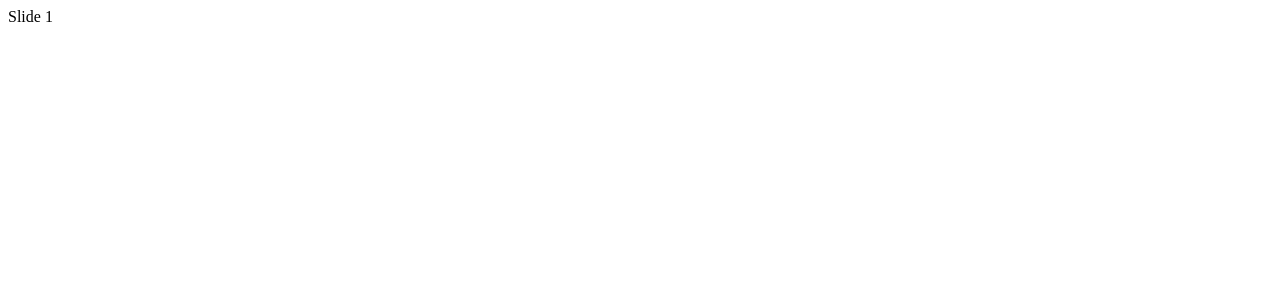
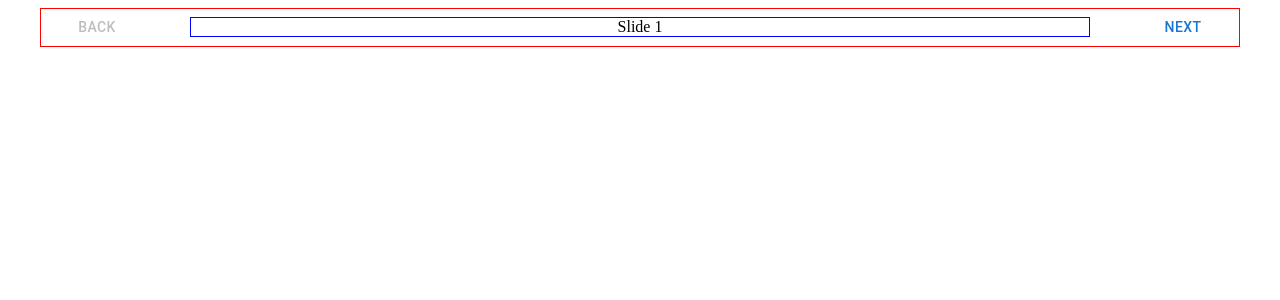
Before and after one commit to RileyCullen/bioc-grade-calculator, a React (Vite) app: page / in a window 1280 px wide. Shown: the top 300 px of the page. Built offline with nearby package versions, Linux system fonts and the light colour scheme.

Commit message:
Slideshow and Slide work

```diff
--- a/src/slideshow/slide.tsx
+++ b/src/slideshow/slide.tsx
@@ -1,3 +1,4 @@
+import { Container, Grid2 } from '@mui/material';
 import { ReactNode } from 'react';
 
 export interface SlideProps {
@@ -7,9 +8,18 @@ export interface SlideProps {
 function Slide(props: SlideProps) {
     const { children } = props;
     return (
-        <>
-            { children }
-        </>
+        <Container maxWidth='md' sx={{ border: '1px solid blue' }}>
+            <Grid2
+                container
+                direction='row'
+                justifyContent='center'
+                alignItems='center'
+            >
+                <>
+                    { children }
+                </>
+            </Grid2>
+        </Container>
     );
 }
 
--- a/src/slideshow/slideshow.tsx
+++ b/src/slideshow/slideshow.tsx
@@ -1,4 +1,5 @@
-import React, { ReactNode } from 'react';
+import { Button, Container, Grid2 } from '@mui/material';
+import React, { ReactNode, useState } from 'react';
 
 interface SlideshowProps {
     children: ReactNode;
@@ -7,10 +8,31 @@ interface SlideshowProps {
 export function Slideshow(props: SlideshowProps) {
     const { children } = props;
     const slides = React.Children.toArray(children);
+    const [ currentSlide, setCurrentSlide ] = useState(0);
 
     return (
-        <>
-            { slides[0] }
-        </>
+        <Container maxWidth='lg' sx={{ border: '1px solid red'}}>
+            <Grid2
+                container
+                direction='row'
+                justifyContent='center'
+                alignItems='center'
+                spacing={0}
+            >
+                <Button
+                    disabled={currentSlide === 0}
+                    onClick={() => setCurrentSlide(currentSlide - 1)}
+                >
+                    Back
+                </Button>
+                {slides[currentSlide]}
+                <Button
+                    disabled={currentSlide === (slides.length - 1)}
+                    onClick={() => setCurrentSlide(currentSlide + 1)}
+                >
+                    Next
+                </Button>
+            </Grid2>
+        </Container>
     )
 }
```
